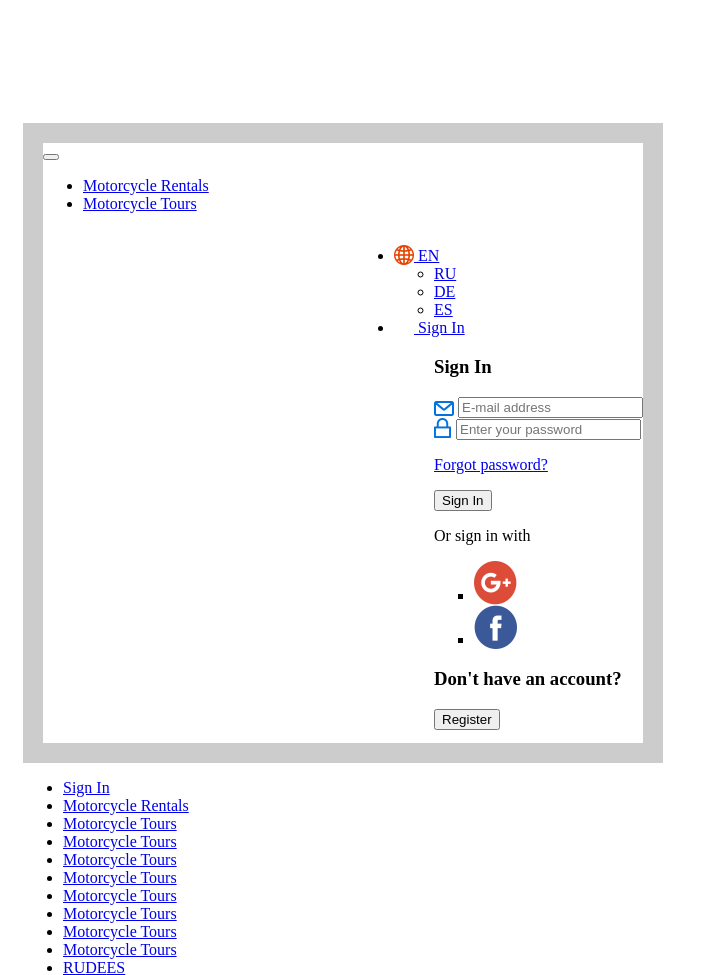
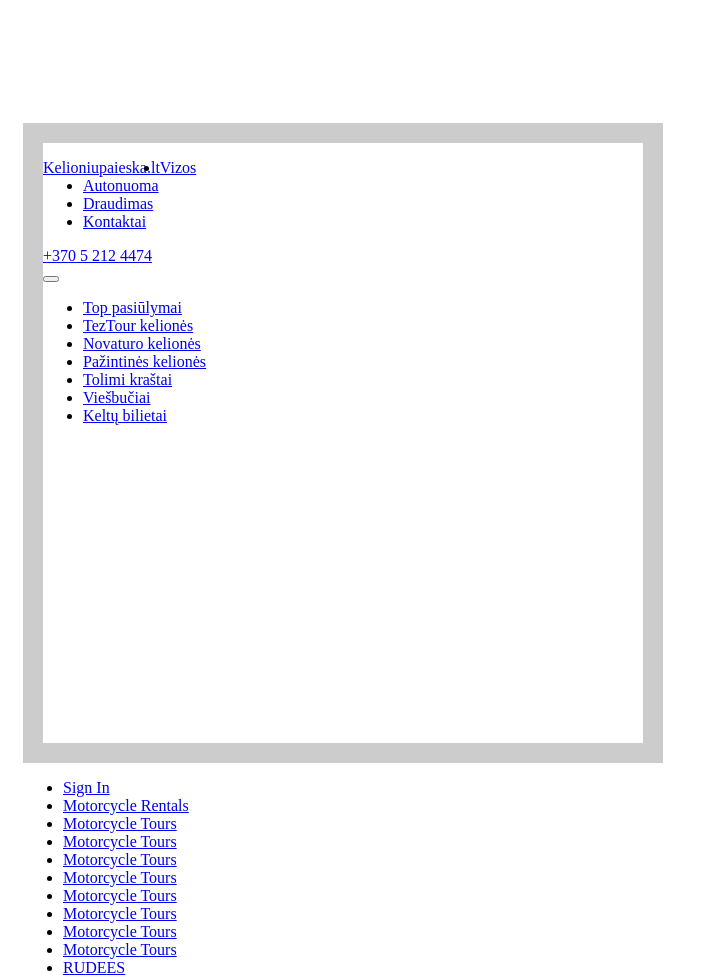
Before and after one commit to victorlava/ketopositive, a PHP site: page / in a window 1280 px wide. Shown: the top 975 px of the page, without its empty margins (0-703 px from the left). Run offline with PHP 8.4, Linux system fonts and the light colour scheme.

Commit message:
add navbar

```diff
--- a/partials/menu.php
+++ b/partials/menu.php
@@ -1,66 +1,62 @@
 <nav class="navbar navbar--main">
   <div class="container">
-    <div class="row">
+    <div class="navbar-top row">
+        <a class="navbar-brand pull-left" href="/">
+          Kelioniupaieska.lt
+        </a>
+
+        <div class="navbar-top-right">
+          <div class="navbar-top-menu">
+            <ul class="nav nav--secondary nav--dropdown">
+              <li>
+                <a href="#">Vizos</a>
+              </li>
+              <li>
+                <a href="#">Autonuoma</a>
+              </li>
+              <li>
+                <a href="#">Draudimas</a>
+              </li>
+              <li class="dropdown">
+                <a href="#" class="dropdown-toggle" data-toggle="dropdown" role="button" aria-haspopup="true" aria-expanded="false">Kontaktai</a>
+                <ul class="dropdown-menu dropdown-menu--sign">
+                  <!-- inside kontaktai dropdown -->
+                </ul>
+              </li>
+            </ul>
+          </div>
+
+          <div class="navbar-top-phone">
+            <!-- savaičių dienų partial -->
+            <a href="tel:+37052124474">+370 5 212 4474</a>
+          </div>
+
           <div class="navbar-header">
             <button type="button" class="navbar-toggle collapsed">
               <span class="icon-bar"></span>
               <span class="icon-bar"></span>
               <span class="icon-bar"></span>
             </button>
-        <a class="navbar-brand" href="#">
-          <i class="icon-logo"></i>
-        </a>
-      </div>
-      <div id="navbar" class="navbar-collapse collapse in hidden-xs hidden-sm" aria-expanded="true">
-        <ul class="nav navbar-nav navbar-menu">
-          <li class="active"><a href="#">Motorcycle Rentals</a></li>
-          <li><a href="#about">Motorcycle Tours</a></li>
-        </ul>
-
-        <ul class="nav navbar-nav navbar--dropdown pull-right">
-          <li class="dropdown">
-            <a href="#" class="dropdown-toggle" data-toggle="dropdown" role="button" aria-haspopup="true" aria-expanded="false"><i class="icon icon-globe"></i> EN</a>
-            <ul class="dropdown-menu">
-              <li><a href="/">RU</a></li>
-              <li><a href="/">DE</a></li>
-              <li><a href="/">ES</a></li>
-            </ul>
-          </li>
-          <li id="sign" class="dropdown dropdown-button">
-            <a href="#" class="dropdown-toggle dropdown-toggle-sign button button--primary button--small" data-toggle="dropdown" role="button" aria-haspopup="true" aria-expanded="false"><i class="icon icon-helmet"></i> Sign In</a>
-            <ul class="dropdown-menu dropdown-menu--sign">
-              <h3 class="title">Sign In</h3>
-              <form role="form">
-                <div class="input-group">
-                  <span class="input-group-addon" id="basic-addon1"><i class="icon icon-email-blue input-group-icon"></i></span>
-                  <input type="text" id="email" name="email" class="form-control" placeholder="E-mail address" aria-describedby="basic-addon1">
           </div>
 
-                <div class="input-group">
-                  <span class="input-group-addon" id="basic-addon2"><i class="icon icon-lock-blue input-group-icon"></i></span>
-                  <input type="text" id="password" name="password" class="form-control" placeholder="Enter your password" aria-describedby="basic-addon2">
-                </div>
+        </div><!-- .navbar-top-right -->
 
-                <p class="dropdown-menu-forgot"><a href="#">Forgot password?</a></p>
+    </div><!-- .navbar-top -->
 
-                <input type="submit" class="button button--primary" value="Sign In">
-              </form>
-              <div class="dropdown-menu-social text text--center">
-                <p>Or sign in with</p>
-                <ul class="list list--inline">
-                  <li><a href="#"><i class="icon icon-google-plus"></i></a></li>
-                  <li><a href="#"><i class="icon icon-facebook"></i></a></li>
-                </ul>
-              </div>
-              <div class="dropdown-menu-acc">
-                <h3 class="title">Don't have an account?</h3>
-                <input type="submit" class="button button--primary" value="Register">
-              </div>
-            </ul>
-          </li>
+    <div class="navbar-bottom row">
+      <div id="navbar" class="navbar-collapse collapse in hidden-xs hidden-sm" aria-expanded="true">
+        <ul class="nav nav--main navbar-nav">
+          <li class="active"><a href="#">Top pasiūlymai</a></li>
+          <li><a href="#about">TezTour kelionės</a></li>
+          <li><a href="#about">Novaturo kelionės</a></li>
+          <li><a href="#about">Pažintinės kelionės</a></li>
+          <li><a href="#about">Tolimi kraštai</a></li>
+          <li><a href="#about">Viešbučiai</a></li>
+          <li><a href="#about">Keltų bilietai</a></li>
         </ul>
       </div><!--/.nav-collapse -->
-    </div>
+    </div><!-- .navbar-bottom -->
+
   </div>
 </nav>
 
```
Lines whose indentation alone changed are shown as unchanged.
